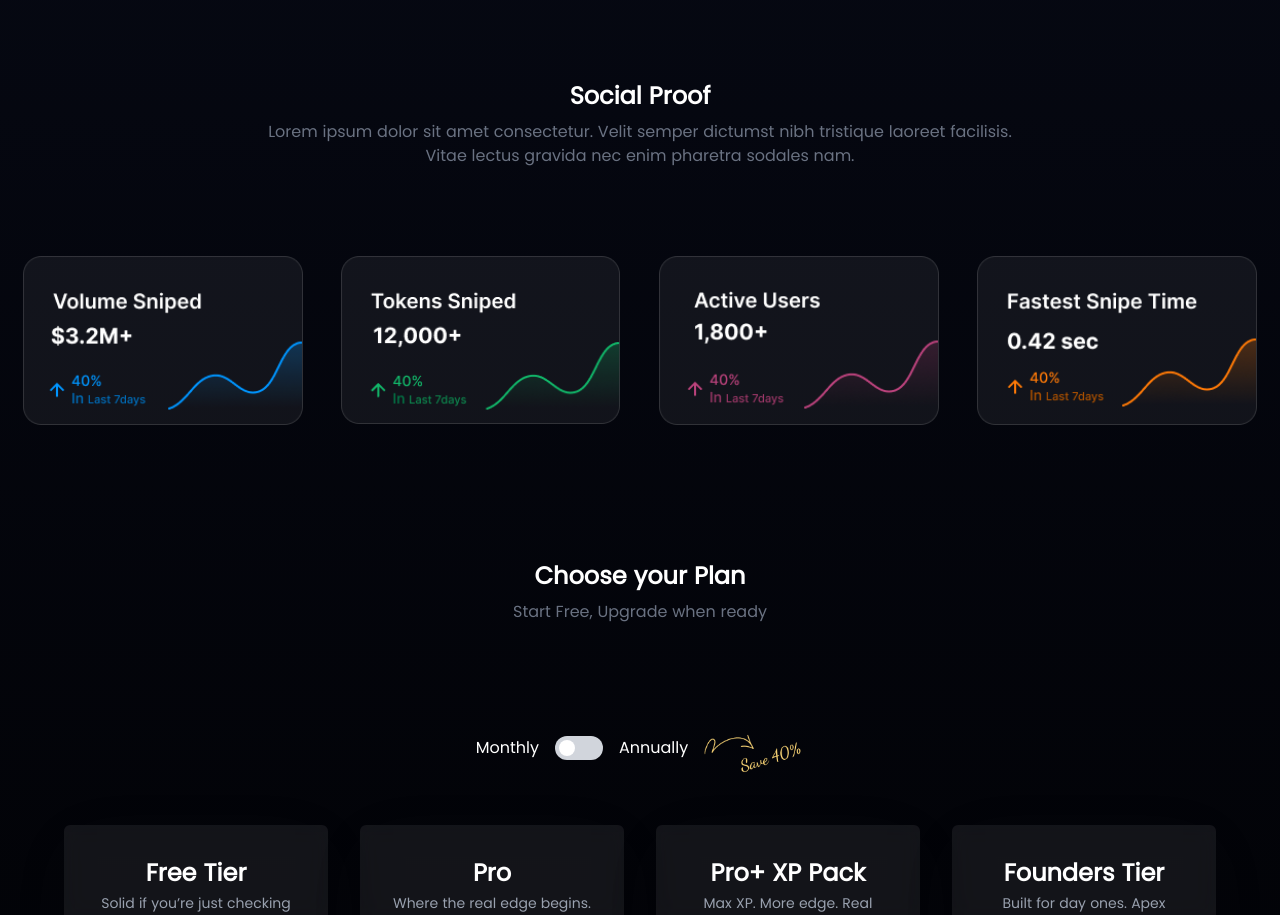
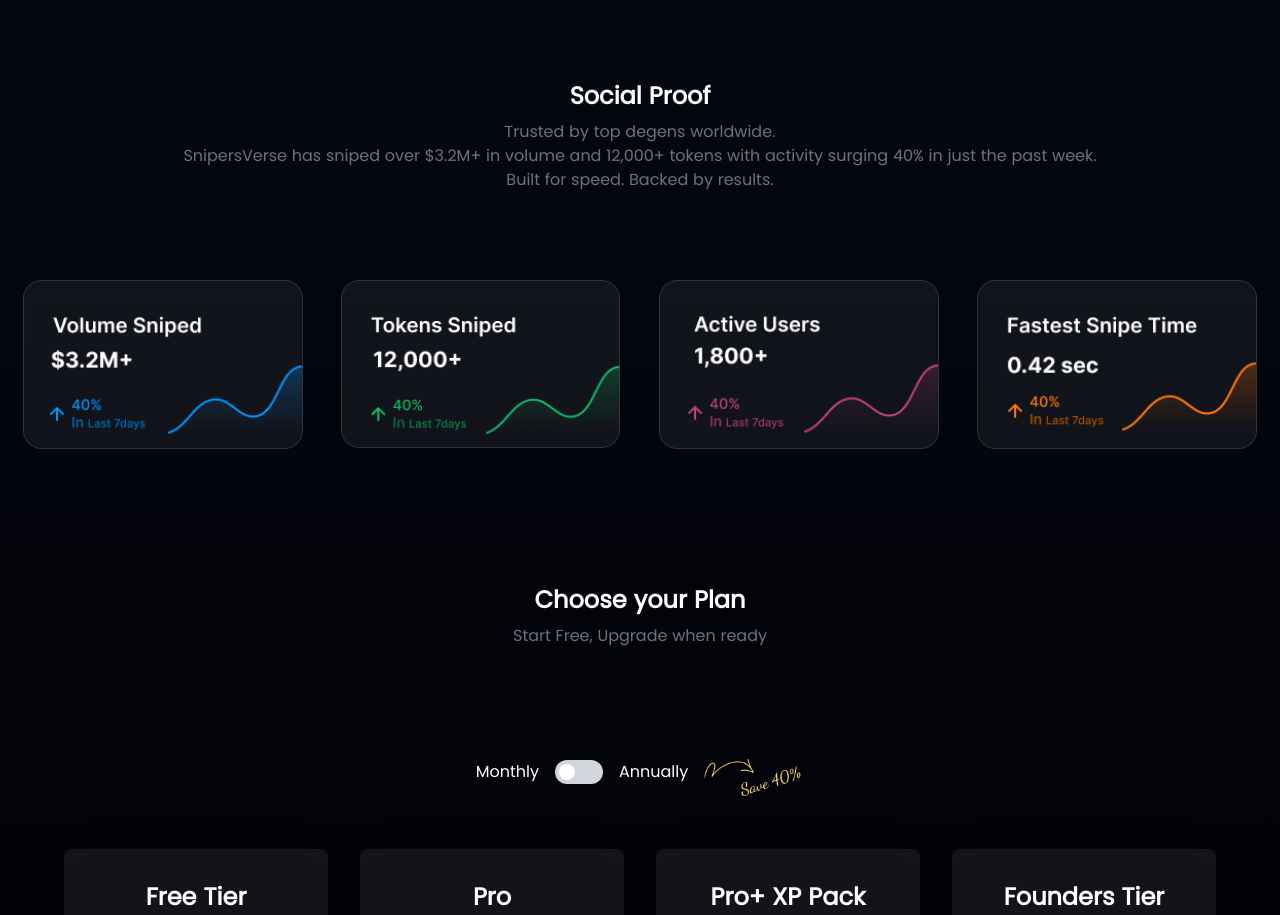
Before and after one commit to AhmadAtif786/sniperverse, a Next.js app: page /join in a window 1280 px wide. Shown: the part 960-1875 px from the top of the page. Built offline with nearby package versions, Linux system fonts and the light colour scheme; no server answers.

Commit message:
join page added

```diff
--- a/src/components/joinPage/JoinSection.js
+++ b/src/components/joinPage/JoinSection.js
@@ -117,8 +117,13 @@
           Social Proof
         </h2>
         <p className='text-gray-500 text-center mb-8' >
-        Lorem ipsum dolor sit amet consectetur. Velit semper dictumst nibh tristique laoreet facilisis.<br/> Vitae lectus gravida nec enim pharetra sodales nam.
-        </p>
+     Trusted by top degens worldwide.
+<br/>
+SnipersVerse has sniped over $3.2M+ in volume and 12,000+ tokens with activity surging 40% in just the past week.
+<br/>
+Built for speed.
+
+Backed by results.</p>
        <div className="grid grid-cols-1 sm:grid-cols-2 lg:grid-cols-4 gap-6">
   {metrics.map(({ title, value, image }) => (
 
```
